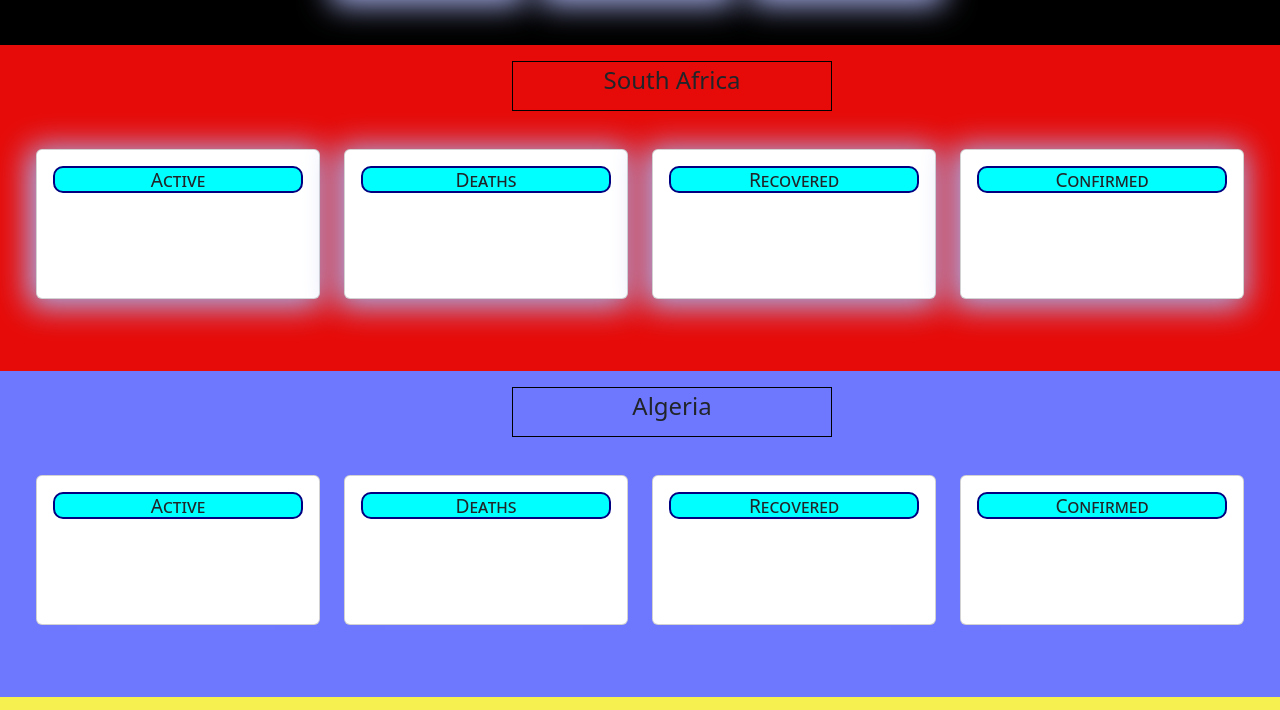
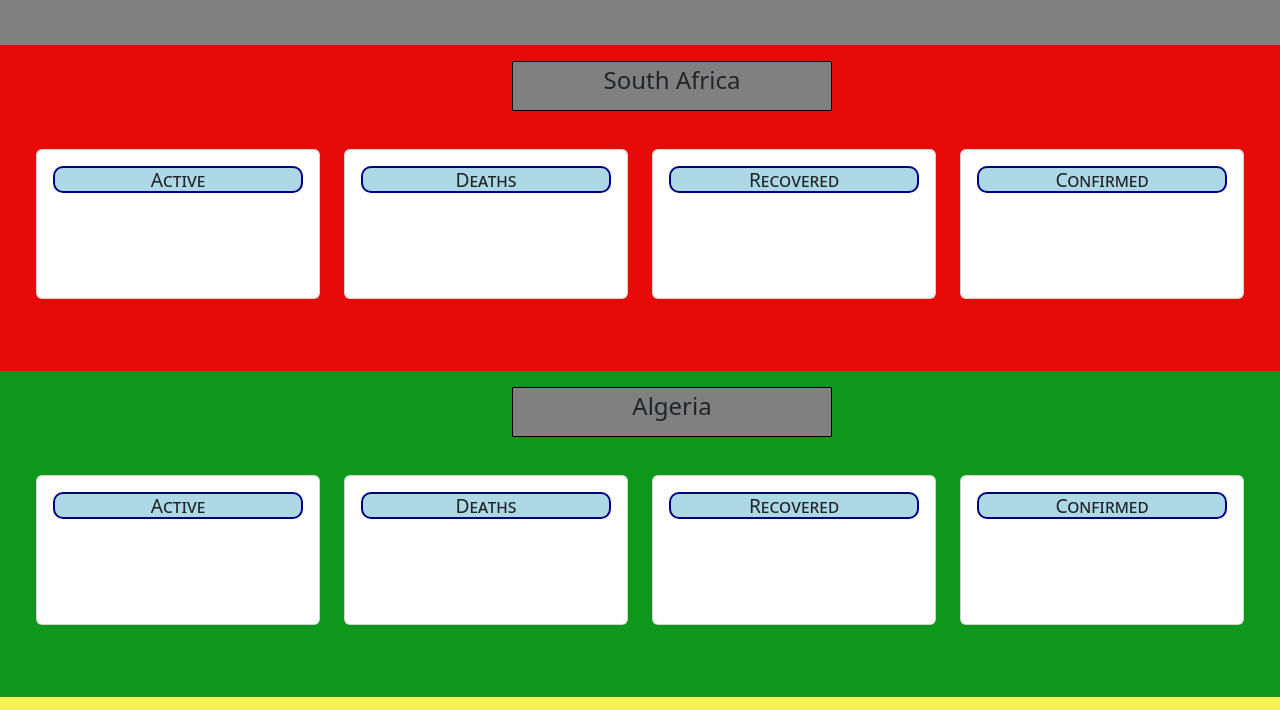
Before and after one commit to ncediswa32/APIs, a plain HTML site: page Index.html in a window 1280 px wide. Shown: the part 490-1200 px from the top of the page. Drawn offline with nearby package versions, Linux system fonts and the light colour scheme.

Commit message:
new updates

```diff
--- a/style.css
+++ b/style.css
@@ -1,9 +1,10 @@
 
 body{
- background-color: black;
+ background-color: gray;
+
 }
 .card-title{
-background-color: aqua ;
+background-color: lightblue ;
 border: 2px solid navy;
 border-radius: 10px;
 text-align: center;
@@ -41,16 +42,17 @@ a{
 
 .card{
     height: 150px;
-    -webkit-box-shadow: -3px 7px 31px -3px rgba(50, 69, 200, 1);
+    /* -webkit-box-shadow: -3px 7px 31px -3px rgba(50, 69, 200, 1);
     -moz-box-shadow: -3px 7px 31px -3px rgba(50, 69, 200, 1);
-    box-shadow: -3px 3px 31px 5px rgb(168, 177, 236);
+    box-shadow: -3px 3px 31px 5px rgb(168, 177, 236); */
+
 }
 
 .countries{
-    -webkit-box-shadow: -3px 7px 31px -3px rgba(50, 69, 200, 1);
+    /* -webkit-box-shadow: -3px 7px 31px -3px rgba(50, 69, 200, 1);
     -moz-box-shadow: -3px 7px 31px -3px rgba(50, 69, 200, 1);
     box-shadow: -3px 3px 15px -20px rgb(168, 236, 191);
-    background-color: rgb(255, 255, 255);
+    background-color: rgb(255, 255, 255); */
 }
 
 
@@ -67,7 +69,7 @@ a{
     position: relative !important;
 }
 #section-al{
-    background-color:#6E78FF ;
+    background-color:#0F971C ;
     padding-top: 5rem;
     padding-bottom: 6rem;
     position: relative !important;
@@ -92,7 +94,9 @@ a{
     left: 40%;
     font-size: 1.5rem;
     position: absolute;
+    background-color: grey;
 }
 h2{
     text-align: center;
+    font-weight: bold;
 }
```
